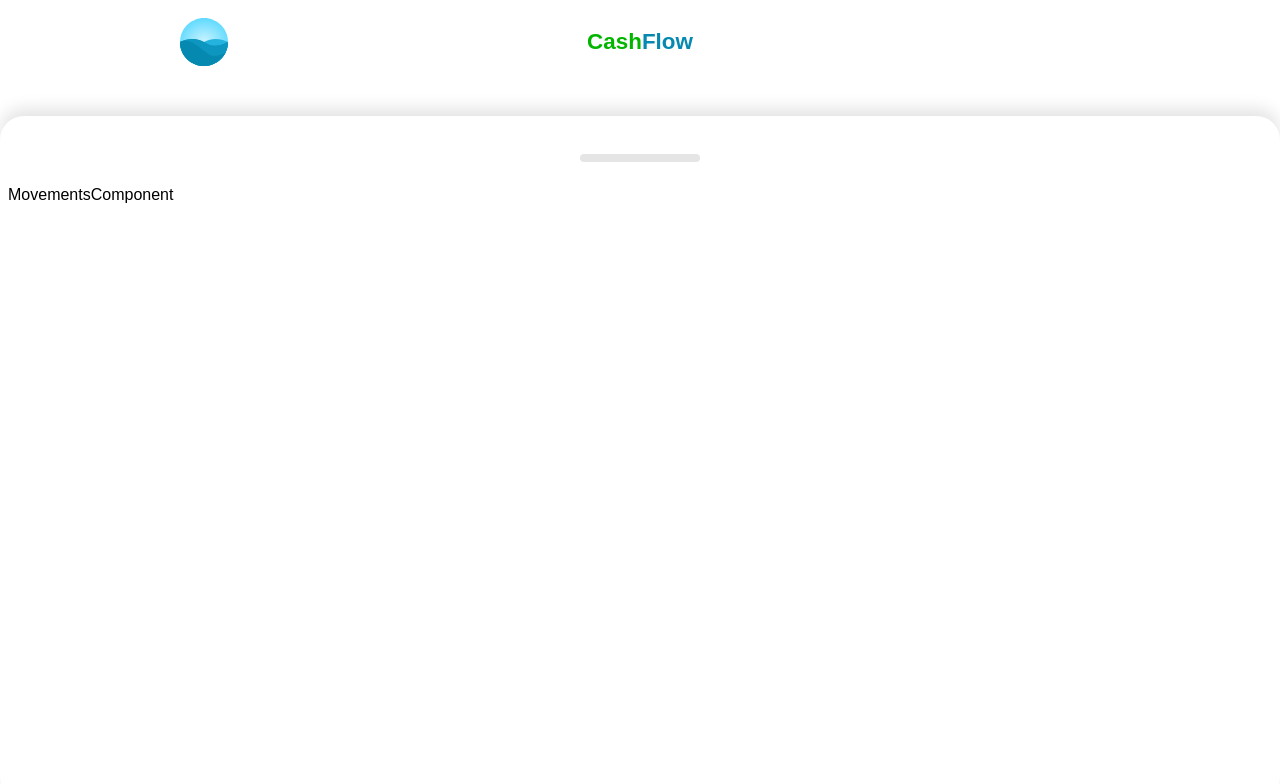
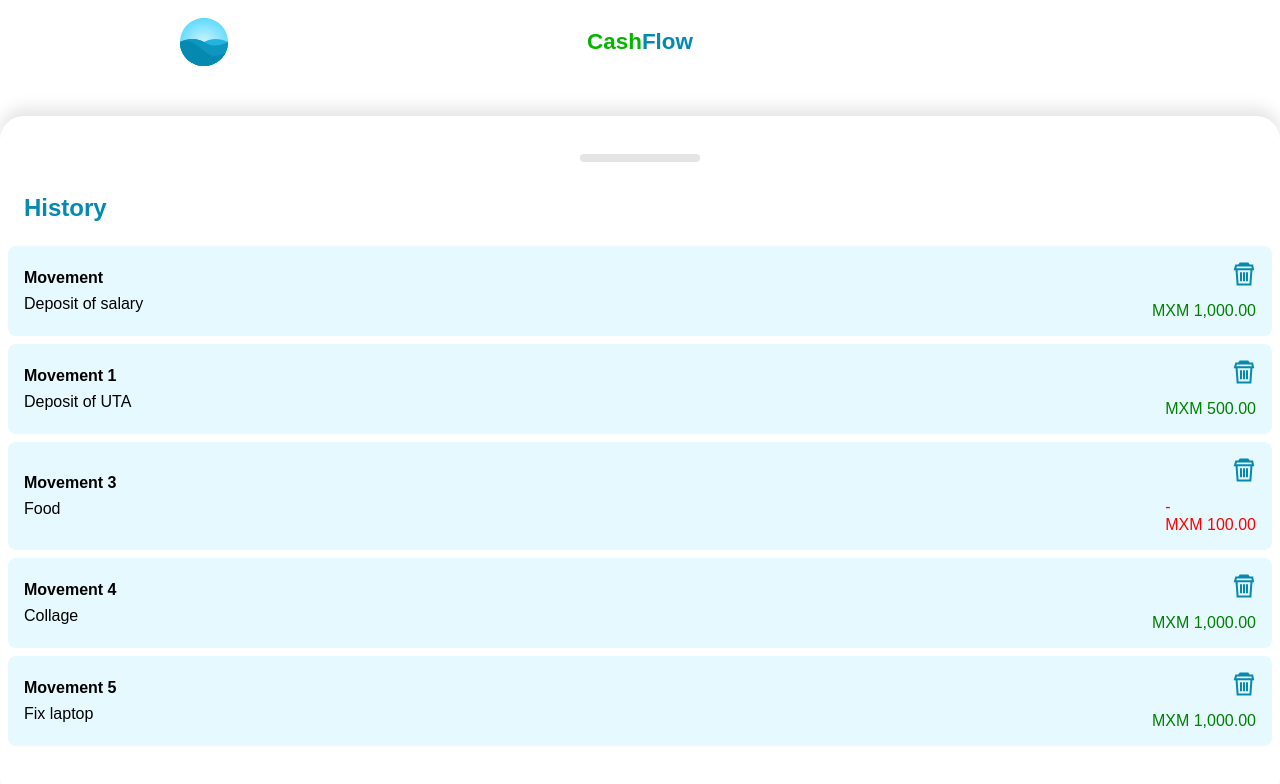
Before and after one commit to thomasnrggo/cashflow-Vue-, a Vue app: page / in a window 1280 px wide. Both pictures are taken after a click on the element 640 px from the left and 758 px from the top of the page. Shown: the top 784 px of the page. Built offline with nearby package versions, Linux system fonts and the light colour scheme.

Commit message:
add history component

```diff
--- a/src/components/HomePage.vue
+++ b/src/components/HomePage.vue
@@ -4,10 +4,21 @@
             <Header></Header>
         </template>
         <template #resume>
-            <Resume />
+            <Resume
+                :label="'Total savings'"
+                :total-amount="150000"
+                :amount="amount"
+            >
+                <template #graphic>
+                    graphic
+                </template>
+                 <template  #action>
+                    action
+                </template>
+            </Resume>
         </template>
         <template #movements>
-            <Movements />
+            <Movements :movements="movements"/>
         </template>
     </Layout>
 </template>
@@ -16,7 +27,7 @@
 import LayoutComponent from './LayoutComponent'
 import HeaderComponent from './HeaderComponent'
 import Resume from './resume/index.vue'
-import MovementsComponent from './MovementsComponent'
+import Movements from './Movements/index.vue'
 
 
 export default {
@@ -24,7 +35,44 @@ export default {
         Layout: LayoutComponent,
         Header: HeaderComponent,
         Resume,
-        Movements: MovementsComponent
+        Movements
+    },
+    data() {
+        return {
+            amount: null,
+            movements: [
+                {
+                    id: 1,
+                    title: "Movement",
+                    description: "Deposit of salary",
+                    amount: "1000",
+                },
+                {
+                    id: 2,
+                    title: "Movement 1",
+                    description: "Deposit of UTA",
+                    amount: "500",
+                },
+                {
+                    id: 3,
+                    title: "Movement 3",
+                    description: "Food",
+                    amount: "-100",
+                },
+                {
+                    id: 4,
+                    title: "Movement 4",
+                    description: "Collage",
+                    amount: "1000",
+                },
+                {
+                    id: 5,
+                    title: "Movement 5",
+                    description: "Fix laptop",
+                    amount: "1000",
+                },
+            ]
+        }
     }
 }
 </script>
--- /dev/null
+++ b/src/components/Movements/MovementItem.vue
@@ -0,0 +1,104 @@
+<!-- eslint-disable vue/no-parsing-error -->
+<template>
+    <div class="movement">
+        <div class="content">
+            <h4>{{  title }}</h4>
+            <p>{{ description }}</p>
+        </div>
+        <div class="action">
+            <img
+                src="@/assets/trash-icon.svg"
+                alt="Erase"
+                @click="remove"
+            />
+            <p :class="{
+                'red': isNegative,
+                'green': !isNegative
+                }"
+            >{{ amountCurrency }}</p>
+        </div>
+    </div>
+
+</template>
+
+<script setup>
+import { defineProps, defineEmits, toRefs, computed } from 'vue'
+
+const props = defineProps({
+    id: {
+        type: Number
+    },
+    title: {
+        type: String
+    },
+    description: {
+        type: String
+    },
+    amount: {
+        type: Number
+    }
+})
+
+const { id, title, description, amount } = toRefs(props)
+
+const currencyFormatter = new Intl.NumberFormat('es-MX', {
+    style: 'currency',
+    currency: 'MXM',
+});
+
+const emit = defineEmits(['remove'])
+
+const remove = () => {
+    emit('remove', id.value)
+}
+
+const amountCurrency =  computed(() => currencyFormatter.format(amount.value))
+
+const isNegative = computed(() => amount.value < 0)
+
+</script>
+
+<style scoped>
+.movement {
+    display: flex;
+    justify-content: space-between;
+    align-items: center;
+    width: 100%;
+    padding: 16px;
+    background-color: #e6f9ff;
+    border-radius: 8px;
+    box-sizing: border-box;
+}
+
+.movement .content {
+    width: 100%;
+}
+
+.movement .action {
+    display: flex;
+    justify-content: space-between;
+    align-items: flex-end;
+    flex-direction: column;
+}
+
+h4,
+p {
+    margin: 0;
+    padding: 0;
+}
+
+h4 {
+    margin-bottom: 8px;
+}
+
+.movement .action img {
+    margin-bottom: 16px;
+}
+
+.red {
+    color: red;
+}
+
+.green {
+    color: green;
+}</style>
--- /dev/null
+++ b/src/components/Movements/index.vue
@@ -0,0 +1,57 @@
+<!-- eslint-disable vue/multi-word-component-names -->
+<template>
+    <div class="movements">
+        <h2 class="title">History</h2>
+        <div class="content">
+            <Movement
+                v-for="{id, title, description, amount } in movements"
+                :key="id"
+                :id="id"
+                :title="title"
+                :description="description"
+                :amount="amount"
+                @remove="remove"
+            />
+        </div>
+    </div>
+</template>
+
+<script setup>
+import { toRefs, defineProps } from 'vue'
+import Movement from './MovementItem.vue'
+
+const props = defineProps({
+    movements: {
+        type: Array,
+        default: () => []
+    }
+})
+
+const { movements } = toRefs(props)
+
+const remove = (id) => {
+    console.log('remove', id);
+}
+
+</script>
+
+<style scoped>
+.movements {
+    max-height: 100%;
+    padding: 0 8px;
+    margin-bottom: 14px;
+}
+
+.title {
+    margin: 8px 16px 24px 16px;
+    color: var(--brand-blue);
+}
+
+.content {
+    max-height: 68vh;
+    display: flex;
+    flex-direction: column;
+    gap: 8px;
+    overflow-y: scroll;
+}
+</style>
--- a/src/components/MovementsComponent.vue
+++ /dev/null
@@ -1,24 +0,0 @@
-<template>
-    <div class="movements">MovementsComponent</div>
-</template>
-
-<style scoped>
-.movements {
-    max-height: 100%;
-    padding: 0 8px;
-    margin-bottom: 14px;
-}
-
-.title {
-    margin: 8px 16px 24px 16px;
-    color: var(--brand-blue);
-}
-
-.content {
-    max-height: 68vh;
-    display: flex;
-    flex-direction: column;
-    gap: 8px;
-    overflow-y: scroll;
-}
-</style>
--- a/src/components/resume/index.vue
+++ b/src/components/resume/index.vue
@@ -1,4 +1,73 @@
 <!-- eslint-disable vue/multi-word-component-names -->
 <template>
-    <main class="resume">resume</main>
+    <main class="resume">
+        <p>{{ label }}</p>
+        <h1>{{ currency }}</h1>
+        <div class="graphic">
+            <slot name='graphic'></slot>
+        </div>
+        <div class="action">
+            <slot name="action"></slot>
+        </div>
+    </main>
 </template>
+
+<script>
+const currencyFormatter = new Intl.NumberFormat('es-MX', {
+    style: 'currency',
+    currency: 'MXM',
+});
+
+export default {
+    props: {
+        label: {
+            type: String
+        },
+        totalAmount: {
+            type: Number
+        },
+        amount: {
+            type: Number,
+            default: null
+        }
+    },
+    computed: {
+        amountToDisplay() {
+            return this.amount !== null ? this.amount : this.totalAmount
+        },
+        currency() {
+
+            return currencyFormatter.format(this.amountToDisplay)
+        }
+    }
+}
+</script>
+
+<style scoped>
+main {
+    display: flex;
+    justify-content: center;
+    align-items: center;
+    flex-direction: column;
+    width: 100%;
+}
+
+h1,
+p {
+    margin: 0;
+    text-align: center;
+}
+
+h1 {
+    margin-top: 14px;
+    color: var(--brand-green);
+}
+
+.graphic {
+    display: flex;
+    justify-content: center;
+    align-items: center;
+    width: 100%;
+    padding: 48px 24px;
+    box-sizing: border-box;
+}</style>
```
